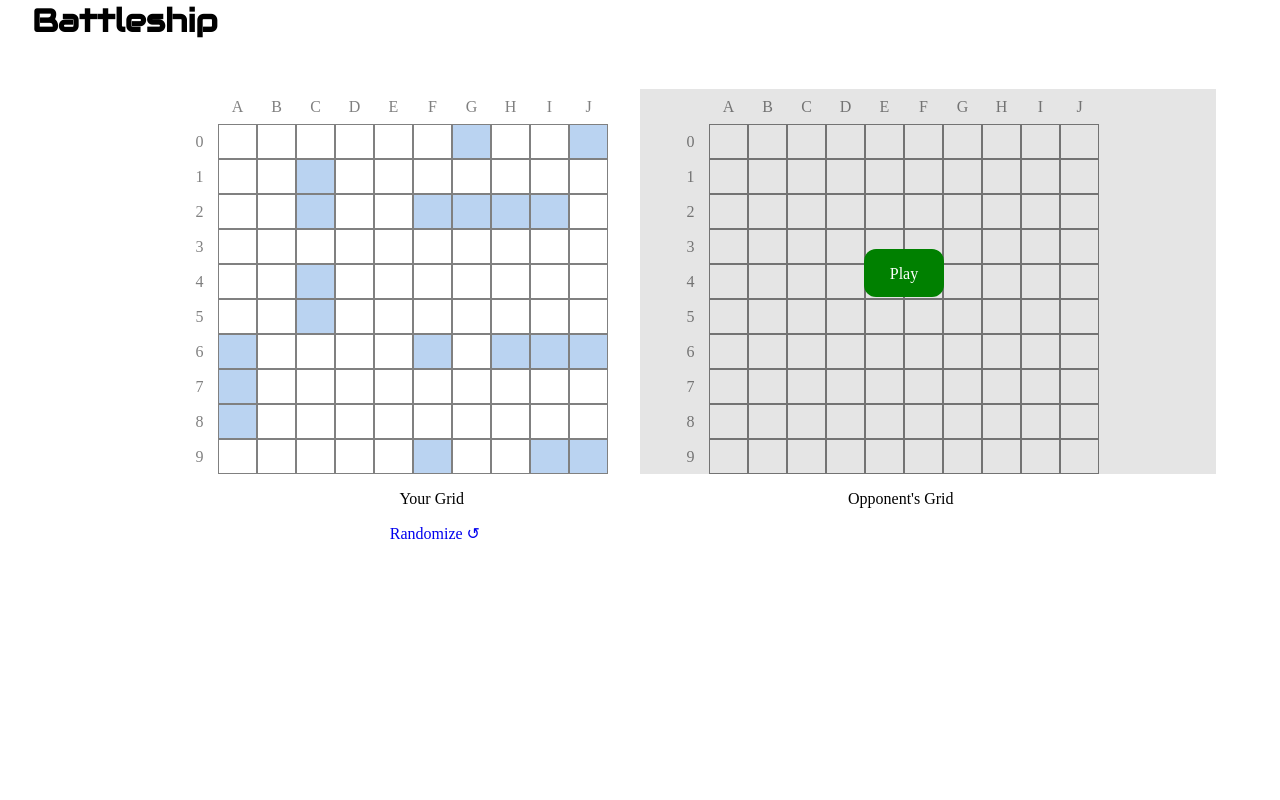
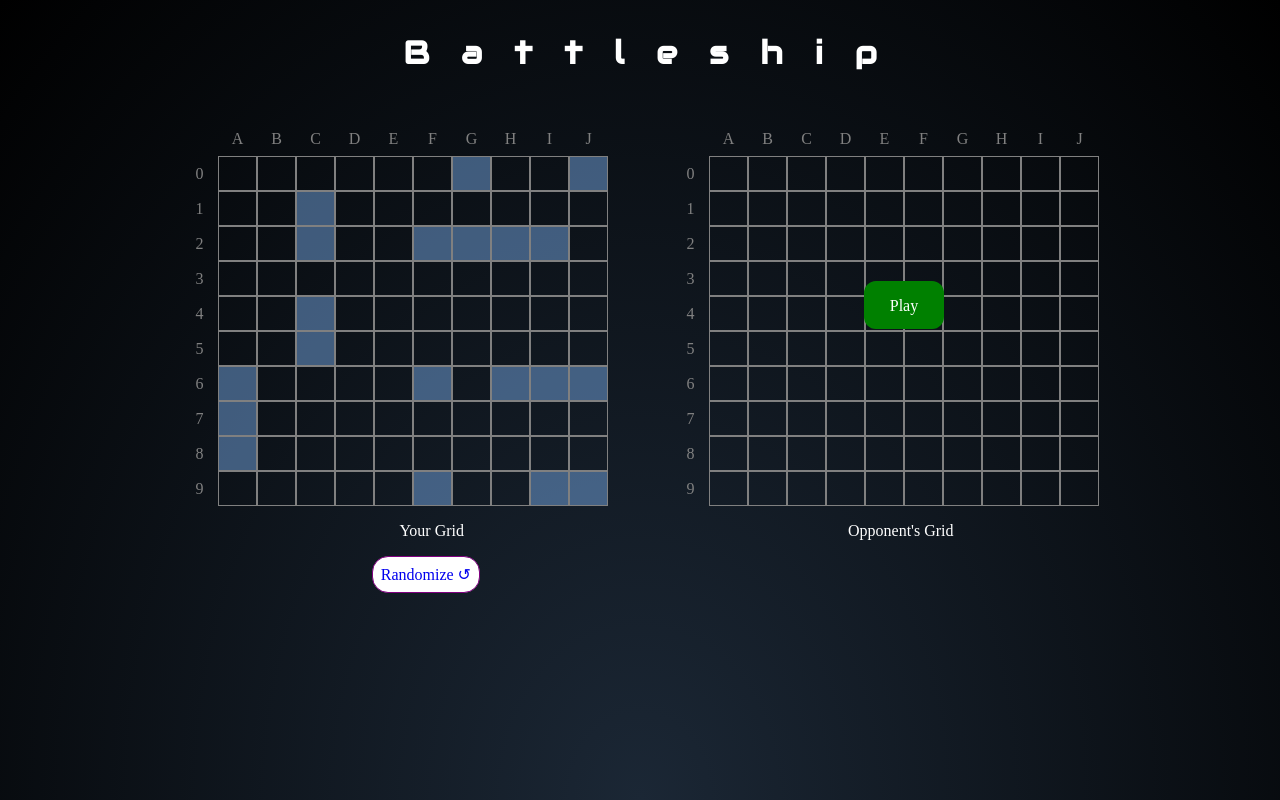
Before and after one commit to tfb34/battleship, a plain HTML site: page index.html in a window 1280 px wide. Drawn offline with Linux system fonts and the light colour scheme.

Commit message:
Make changes to background and title

```diff
--- a/custom.css
+++ b/custom.css
@@ -5,6 +5,7 @@
 body{
 	padding:0;
 	margin:0;
+	background: radial-gradient(ellipse at bottom, #1b2735 0%, black 100%)
 }
 table{
 	border-spacing: 0;
@@ -54,7 +55,7 @@ table td{
 #cover {
     width: 45%;
     height: calc(11*var(--cell-height));
-    background-color: rgba(0,0,0, 0.1);
+    /*background-color: rgba(0,0,0, 0.1);*/
     position: absolute;
 }
 .hide{
@@ -65,7 +66,7 @@ table td{
 }
 /* use this for sunk ship*/
 .hit{
-	color:red;
+	color:white;
 }
 .hit:hover{
 	background-color: none;
@@ -126,20 +127,27 @@ table td{
 #left-side p{
 	float:right;
 	margin-right: 11em;
+	color:white;
 }
 
 #right-side p{
 	float:left;
 	margin-left: 13em;
+	color:white;
 }
 #display-winner{
 	text-align: center;
 	font-size:1.5em;
 	margin-bottom: 2em;
+	color:white;
 }
 .title{
 	font-family: 'Audiowide', cursive;
 	margin-left: 1em;
+	letter-spacing: 1em;
+	margin-top:1em;
+	color:white;
+	text-align: center;
 }
 .options{
 	width:50%;
@@ -153,6 +161,10 @@ table td{
 	margin-right: 10em;
 	float: right;
 	text-decoration: none;
+	border: 1px solid purple;
+    border-radius: 1em;
+    padding: 0.5em;
+    background-color: white
 }
 .play-btn{
 	height:3em;
@@ -172,7 +184,7 @@ table td{
 	color: blue;
 }
 #giphy{
-	margin-left: 28em;
+	margin: 0 auto;
 	width: 20em;
 	margin-bottom: 2em;
 }
```
